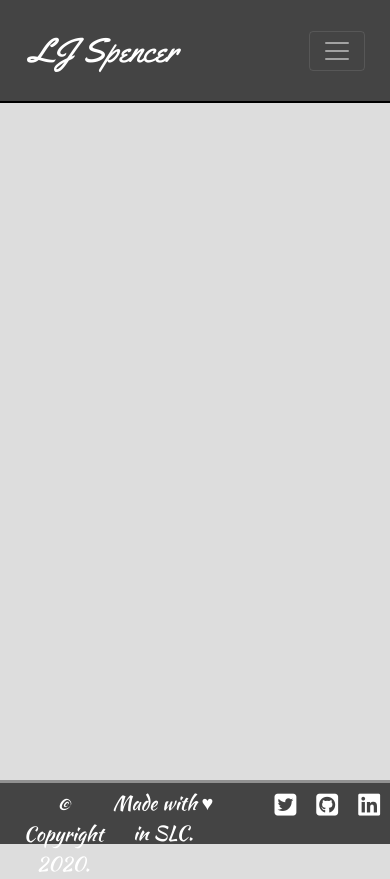
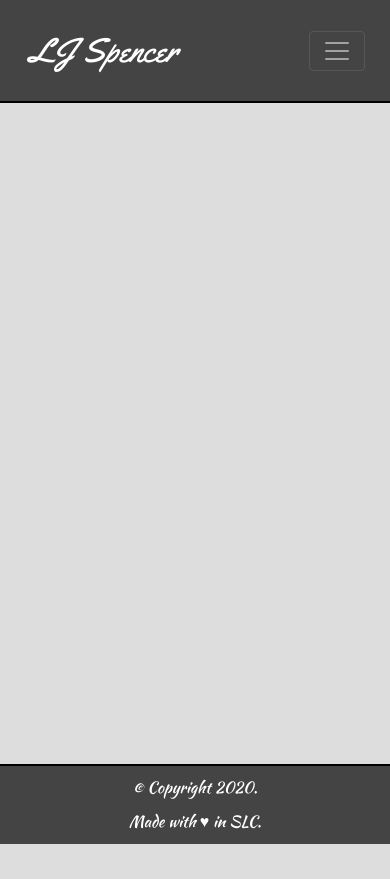
Before and after one commit to hockeyduck3/Portfolio-React, a React (Create React App) app: page / in a window 390 px wide. After the commit the page ends 844 px from the top, so only its background shows below. Built offline with nearby package versions, Linux system fonts and the light colour scheme.

Commit message:
Made some navbar changes, and made footer responsive.

```diff
--- a/src/components/Footer/index.js
+++ b/src/components/Footer/index.js
@@ -8,19 +8,22 @@ function Footer() {
             <p id='copy'>&copy; Copyright 2020.</p>
             <p id='madeWith'>Made with &hearts; in SLC.</p>
 
-            {/* Twitter Link */}
-            <a href='https://twitter.com/ljspencer97' target='_blank' rel='noopener noreferrer'>
-                <i id='twitter' className='fab fa-twitter-square'></i>
-            </a>
+            <div className='footerSocial'>
+                {/* LinkedIn Link */}
+                <a id='linkedin' href='https://linkedin.com/in/lj-spencer' target='_blank' rel='noopener noreferrer'>
+                    <i className='fab fa-linkedin'></i>
+                </a>
 
-            <a id='github' href='https://github.com/hockeyduck3' target='_blank' rel='noopener noreferrer'>
-                <i className='fab fa-github-square'></i>
-            </a>
+                {/* Github Link */}
+                <a id='github' href='https://github.com/hockeyduck3' target='_blank' rel='noopener noreferrer'>
+                    <i className='fab fa-github-square'></i>
+                </a>
 
-            <a id='linkedin' href='https://linkedin.com/in/lj-spencer' target='_blank' rel='noopener noreferrer'>
-                <i className='fab fa-linkedin'></i>
-            </a>
-
+                {/* Twitter Link */}
+                <a href='https://twitter.com/ljspencer97' target='_blank' rel='noopener noreferrer'>
+                    <i id='twitter' className='fab fa-twitter-square'></i>
+                </a>
+            </div>
         </footer>
     )
 }
--- a/src/components/Footer/style.css
+++ b/src/components/Footer/style.css
@@ -1,11 +1,11 @@
 footer {
     background-color: #444;
-    border-top: 3px solid rgb(145, 145, 145);
+    border-top: 2px solid black;
     color: white;
     display: flex;
     flex-direction: row;
     font-size: 20px;
-    height: 4rem;
+    height: 3rem;
     justify-content: center;
     margin-top: auto;
     text-align: center;
@@ -48,9 +48,29 @@ footer p{
 }
 
 #github:hover {
-    color: rgb(179, 179, 179);
+    color: rgb(48, 48, 48);
 }
 
 #linkedin:hover {
     color: #0077B5;
 }
+
+@media (max-width: 640px) {
+    footer {
+        height: 5rem;
+        font-size: 16px;
+        flex-direction: column;
+    }
+
+    .footerSocial {
+        display: none;
+    }
+
+    #madeWith, #copy {
+        margin: 0;
+    }
+
+    #copy {
+        float:  none;
+    }
+}
--- a/src/components/Nav/style.css
+++ b/src/components/Nav/style.css
@@ -29,6 +29,7 @@ button:focus {
 }
 
 .nav-link:hover {
+    color: rgba(255, 255, 255, 0.767);
     transition: ease-in 0.3s;
 }
 
```
